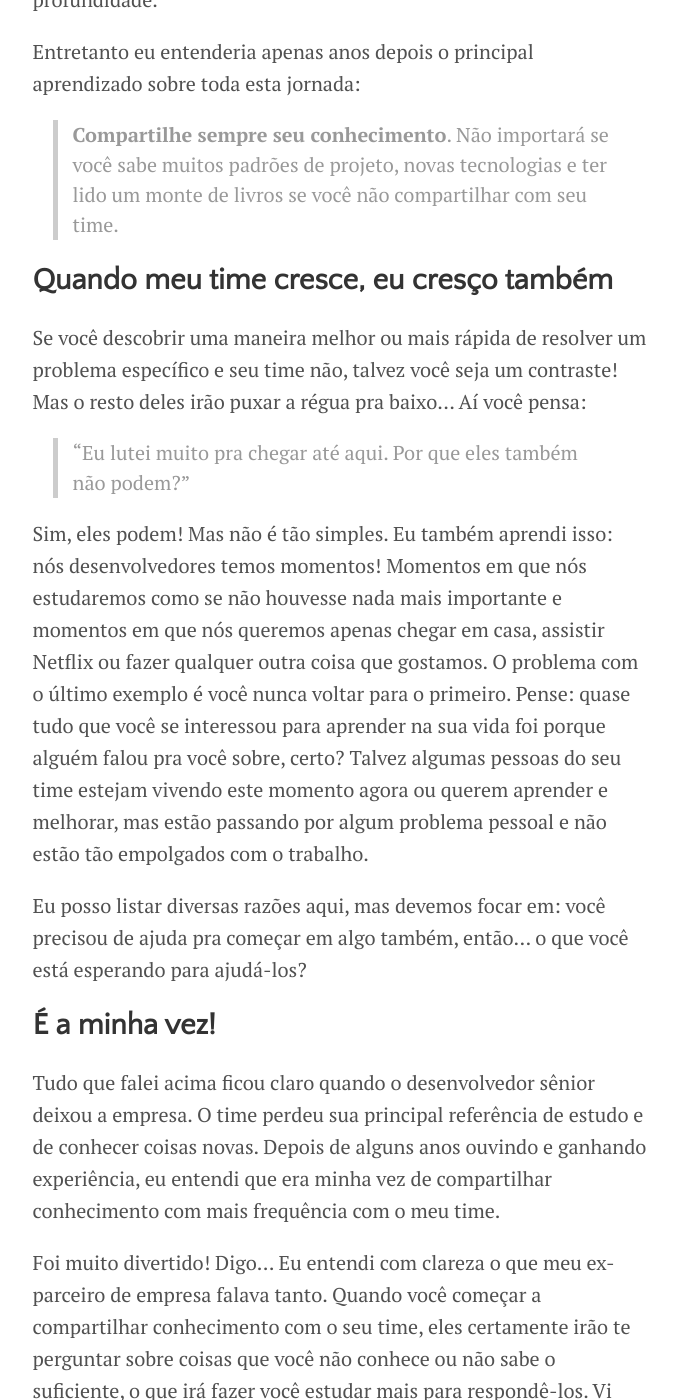
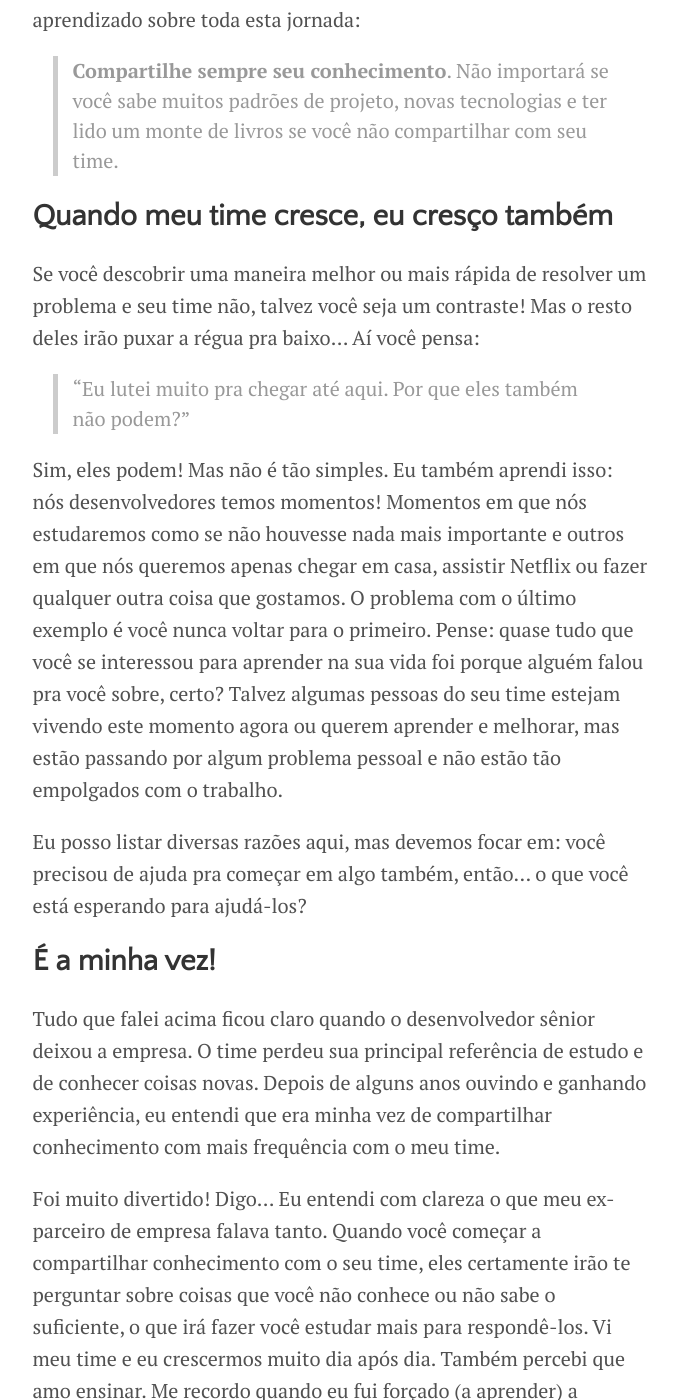
Before and after one commit to lucasnobredev/lucasnobredev.github.io_old, a Jekyll site: the page built from _posts/2019-01-13-nao-desenvolva-apenas-pra-voce-mesmo.md, in a window 1280 px wide and 1400 px high, scrolled down 1346 px. Shown: the whole window, without its empty margins (300-978 px from the left). Built offline with Jekyll 4.4.1, drawn with Linux system fonts in a browser that asks for light colours; comment, search, counter and statistics services are not loaded; some of the changed text lies outside the part shown.

Commit message:
nova revisão

```diff
--- a/_posts/2019-01-13-nao-desenvolva-apenas-pra-voce-mesmo.md
+++ b/_posts/2019-01-13-nao-desenvolva-apenas-pra-voce-mesmo.md
@@ -23,11 +23,11 @@
 
 ## Quando meu time cresce, eu cresço também
 
-Se você descobrir uma maneira melhor ou mais rápida de resolver um problema específico e seu time não, talvez você seja um contraste! Mas o resto deles irão puxar a régua pra baixo... Aí você pensa:
+Se você descobrir uma maneira melhor ou mais rápida de resolver um problema e seu time não, talvez você seja um contraste! Mas o resto deles irão puxar a régua pra baixo... Aí você pensa:
 
 > "Eu lutei muito pra chegar até aqui. Por que eles também não podem?"
 
-Sim, eles podem! Mas não é tão simples. Eu também aprendi isso: nós desenvolvedores temos momentos! Momentos em que nós estudaremos como se não houvesse nada mais importante e momentos em que nós queremos apenas chegar em casa, assistir Netflix ou fazer qualquer outra coisa que gostamos. O problema com o último exemplo é você nunca voltar para o primeiro. Pense: quase tudo que você se interessou para aprender na sua vida foi porque alguém falou pra você sobre, certo? Talvez algumas pessoas do seu time estejam vivendo este momento agora ou querem aprender e melhorar, mas estão passando por algum problema pessoal e não estão tão empolgados com o trabalho.
+Sim, eles podem! Mas não é tão simples. Eu também aprendi isso: nós desenvolvedores temos momentos! Momentos em que nós estudaremos como se não houvesse nada mais importante e outros em que nós queremos apenas chegar em casa, assistir Netflix ou fazer qualquer outra coisa que gostamos. O problema com o último exemplo é você nunca voltar para o primeiro. Pense: quase tudo que você se interessou para aprender na sua vida foi porque alguém falou pra você sobre, certo? Talvez algumas pessoas do seu time estejam vivendo este momento agora ou querem aprender e melhorar, mas estão passando por algum problema pessoal e não estão tão empolgados com o trabalho.
 
 Eu posso listar diversas razões aqui, mas devemos focar em: você precisou de ajuda pra começar em algo também, então... o que você está esperando para ajudá-los?
 
@@ -35,7 +35,7 @@
 
 Tudo que falei acima ficou claro quando o desenvolvedor sênior deixou a empresa. O time perdeu sua principal referência de estudo e de conhecer coisas novas. Depois de alguns anos ouvindo e ganhando experiência, eu entendi que era minha vez de compartilhar conhecimento com mais frequência com o meu time.
 
-Foi muito divertido! Digo... Eu entendi com clareza o que meu ex-parceiro de empresa falava tanto. Quando você começar a compartilhar conhecimento com o seu time, eles certamente irão te perguntar sobre coisas que você não conhece ou não sabe o suficiente, o que irá fazer você estudar mais para respondê-los. Vi meu time e eu crescermos muito dia após dia. Também percebi que amo ensinar. Me recordo quando eu fui forçado (a aprender) a desenhar diagramas e fluxos para explicar para meu time e como foi tão difícil nas primeiras vezes. Depois de meses fazendo isso, nós todos nos tornamos melhores analistas! Nós todos evoluímos.
+Foi muito divertido! Digo... Eu entendi com clareza o que meu ex-parceiro de empresa falava tanto. Quando você começar a compartilhar conhecimento com o seu time, eles certamente irão te perguntar sobre coisas que você não conhece ou não sabe o suficiente, o que irá fazer você estudar mais para respondê-los. Vi meu time e eu crescermos muito dia após dia. Também percebi que amo ensinar. Me recordo quando eu fui forçado (a aprender) a desenhar diagramas e fluxos para explicar para meu time e como foi tão difícil nas primeiras vezes. Depois de meses fazendo isso, todos nós nos tornamos melhores analistas! Todos nós evoluímos.
 
 Meses depois, tive uma ótima oportunidade de trabalhar na [Mundipagg](https://mundipagg.com) e meu líder me desafiou sobre open source, [porque meu GitHub não tinha nenhum projeto de código aberto](/open-source/minha-primeira-contribuicao-para-a-microsoft.html). Até aquele momento, eu não fiz nada com/para o open source. Eu também aprendi lá que não importa se você é dev junior ou senior, **todo conhecimento que você adquire, você pode compartilhá-lo através de artigos, palestras ou pelos próprios projetos open source.** Sempre haverá alguém que não passou por aquilo que você aprendeu. A partir disso, conheci novas pessoas, tecnologias e novas maneiras de compartilhar, participar e fazer mais pela comunidade.
 
```
Also changed, not shown: other parts of _posts/2019-01-13-nao-desenvolva-apenas-pra-voce-mesmo.md (+3 -3 lines).
